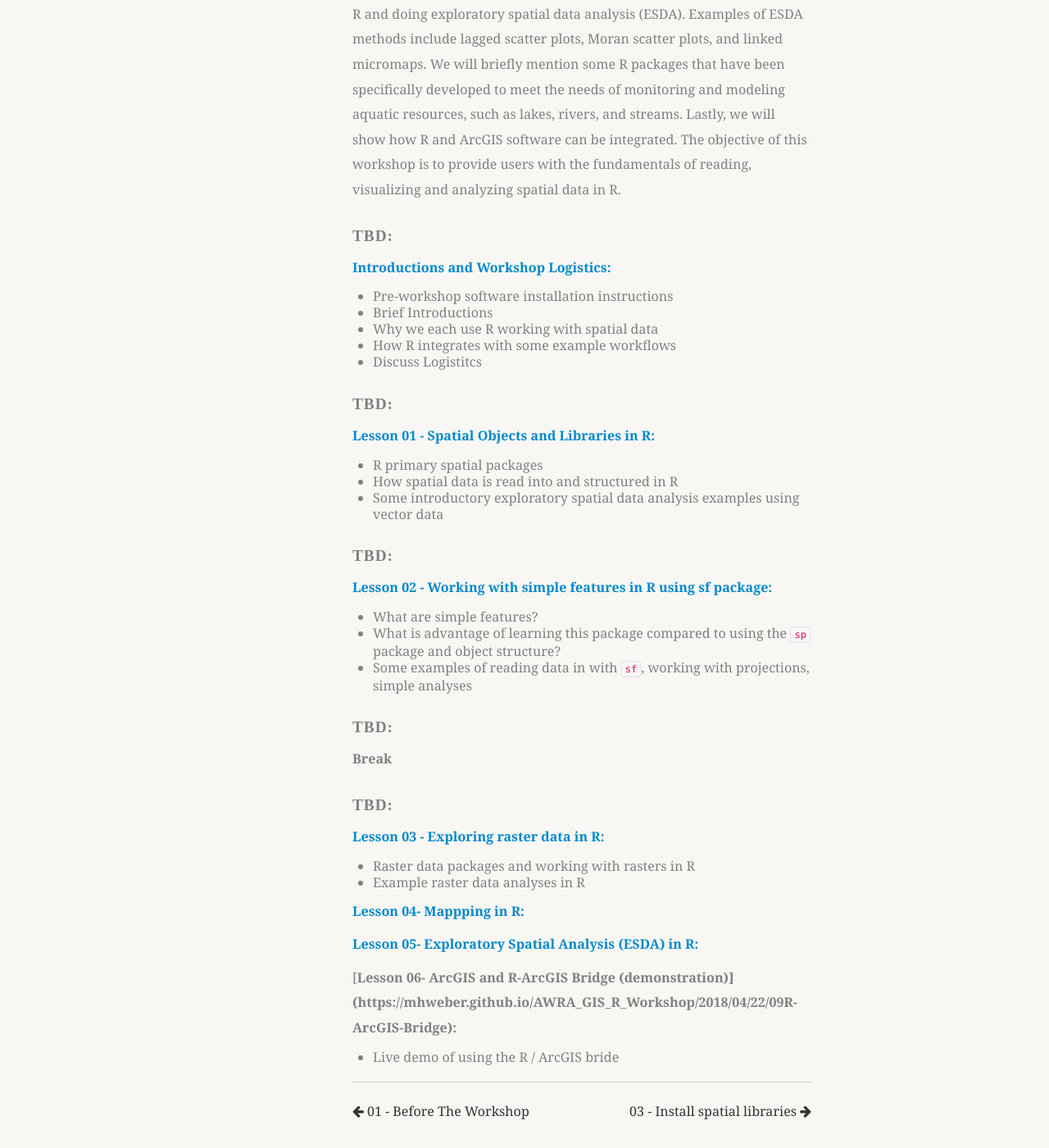
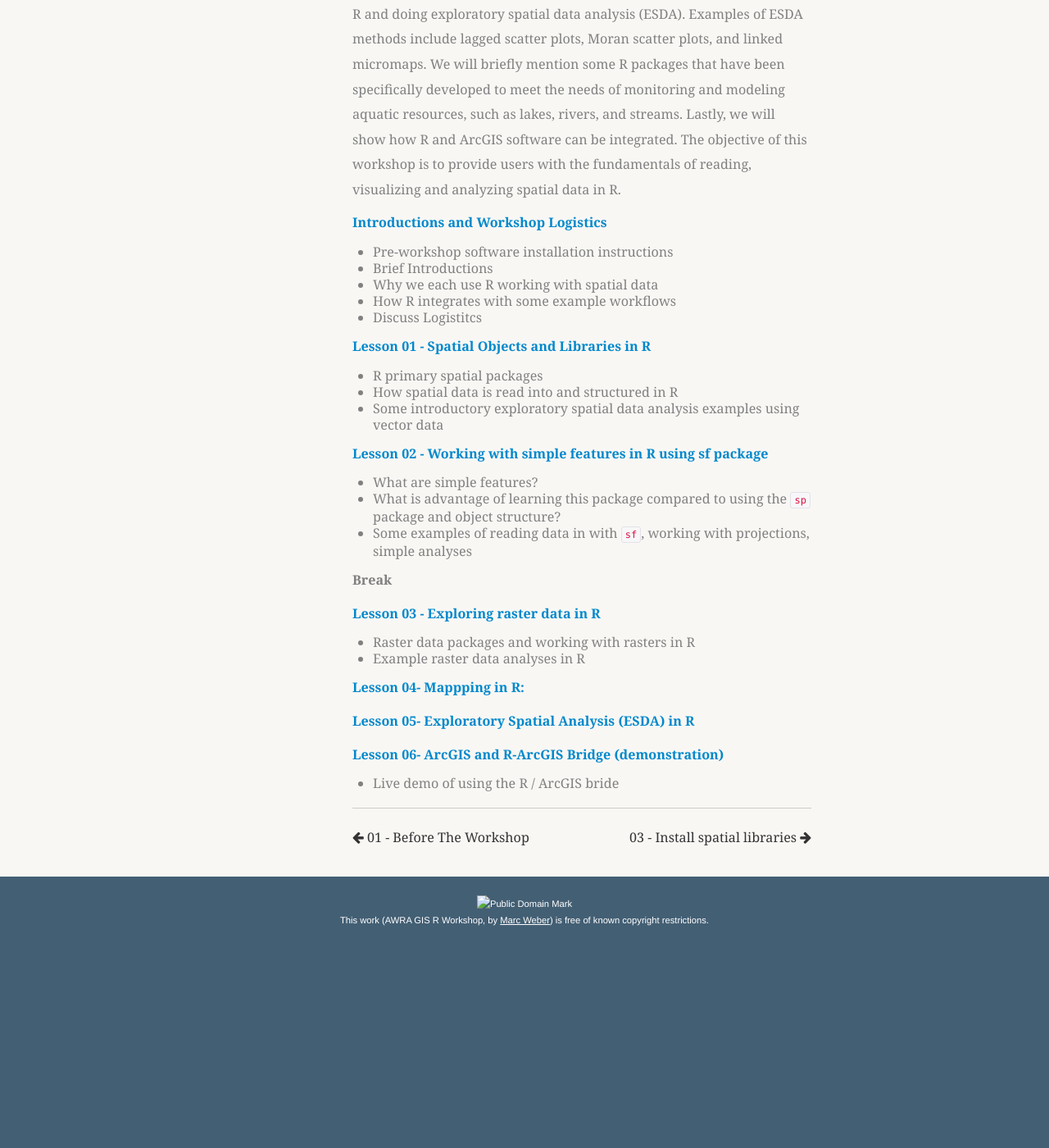
Before and after one commit to mhweber/AWRA_GIS_R_Workshop, a Jekyll site: the page built from _posts/2018-04-22-02Workshop-Schedule.md, in a window 1280 px wide and 1400 px high, scrolled down 364 px. Shown: the whole window at 82% size. Built offline with Jekyll 4.4.1, drawn with Linux system fonts in a browser that asks for light colours; nearby versions of some CDN libraries; some web fonts are replaced; library files that are not in the unit come from our copies; after the commit the page ends 1529 px from its top, so only the background shows below that.

Commit message:
Modify workshop schedule

```diff
--- a/_posts/2018-04-22-02Workshop-Schedule.md
+++ b/_posts/2018-04-22-02Workshop-Schedule.md
@@ -8,9 +8,8 @@ R and Spatial Data
 
 This workshop provides an introduction to working with spatial data in R and doing exploratory spatial data analysis (ESDA).  Examples of ESDA methods include lagged scatter plots, Moran scatter plots, and linked micromaps.  We will briefly mention some R packages that have been specifically developed to meet the needs of monitoring and modeling aquatic resources, such as lakes, rivers, and streams.  Lastly, we will show how R and ArcGIS software can be integrated.  The objective of this workshop is to provide users with the fundamentals of reading, visualizing and analyzing spatial data in R.
 
-### TBD:
 
-[**Introductions and Workshop Logistics:**](https://mhweber.github.io/AWRA_GIS_R_Workshop/2018/04/22/Workshop-Schedule)
+[**Introductions and Workshop Logistics**](https://mhweber.github.io/AWRA_GIS_R_Workshop/2018/04/22/Workshop-Schedule)
 
   - Pre-workshop software installation instructions
   - Brief Introductions
@@ -18,37 +17,33 @@ This workshop provides an introduction to working with spatial data in R and doi
   - How R integrates with some example workflows
   - Discuss Logistitcs
 
-### TBD:
 
-[**Lesson 01 - Spatial Objects and Libraries in R:**](https://mhweber.github.io/AWRA_GIS_R_Workshop/2018/04/22/04-Spatial-Data-In-R-sp)
+[**Lesson 01 - Spatial Objects and Libraries in R**](https://mhweber.github.io/AWRA_GIS_R_Workshop/2018/04/22/04-Spatial-Data-In-R-sp)
 
   - R primary spatial packages
   - How spatial data is read into and structured in R
   - Some introductory exploratory spatial data analysis examples using vector data
 
-### TBD:
 
-[**Lesson 02 - Working with simple features in R using sf package:**](https://mhweber.github.io/AWRA_GIS_R_Workshop/2018/04/22/05-Spatial-Data-In-R-sf)
+[**Lesson 02 - Working with simple features in R using sf package**](https://mhweber.github.io/AWRA_GIS_R_Workshop/2018/04/22/05-Spatial-Data-In-R-sf)
 
   - What are simple features?
   - What is advantage of learning this package compared to using the `sp` package and object structure?
   - Some examples of reading data in with `sf`, working with projections, simple analyses
 
-### TBD:
 
 **Break**
 
-### TBD:
 
-[**Lesson 03 - Exploring raster data in R:**](https://mhweber.github.io/AWRA_GIS_R_Workshop/2018/04/22/06-Spatial-Data-Raster)
+[**Lesson 03 - Exploring raster data in R**](https://mhweber.github.io/AWRA_GIS_R_Workshop/2018/04/22/06-Spatial-Data-Raster)
 
   - Raster data packages and working with rasters in R
   - Example raster data analyses in R
 
 [**Lesson 04- Mappping in R:**](https://mhweber.github.io/AWRA_GIS_R_Workshop/2018/04/22/07-Quick-maps-in-R)
 
-[**Lesson 05- Exploratory Spatial Analysis (ESDA) in R:**](https://mhweber.github.io/AWRA_GIS_R_Workshop/2018/04/22/08-ESDA-in-R)
+[**Lesson 05- Exploratory Spatial Analysis (ESDA) in R**](https://mhweber.github.io/AWRA_GIS_R_Workshop/2018/04/22/08-ESDA-in-R)
 
-[**Lesson 06- ArcGIS and R-ArcGIS Bridge (demonstration)](https://mhweber.github.io/AWRA_GIS_R_Workshop/2018/04/22/09R-ArcGIS-Bridge):**
+[**Lesson 06- ArcGIS and R-ArcGIS Bridge (demonstration)**](https://mhweber.github.io/AWRA_GIS_R_Workshop/2018/04/22/09R-ArcGIS-Bridge)
 
   - Live demo of using the R / ArcGIS bride
```
